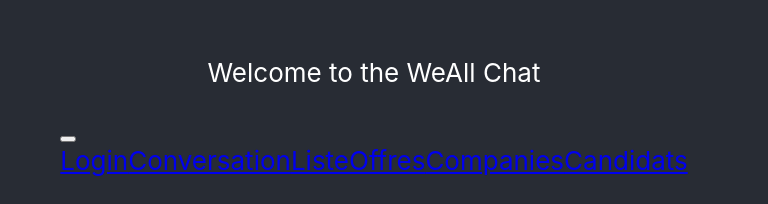
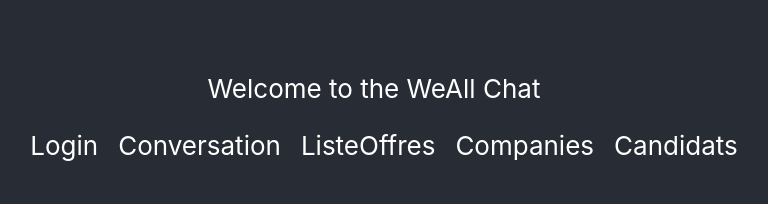
Before and after one commit to rgallay/645-1_GROUPE1, a React (Create React App) app: page /candidats in a window 1280 px wide. Shown: the part 230-434 px from the top of the page, without its empty margins (266-1034 px from the left). Built offline with nearby package versions, Linux system fonts and the light colour scheme; no server answers.

Commit message:
Adding css list, nav postulant entreprise

```diff
--- a/src/App.css
+++ b/src/App.css
@@ -36,3 +36,16 @@
         transform: rotate(360deg);
     }
 }
+
+.nav-link{
+    margin-left:20px;
+    color:white;
+    text-decoration: none;
+
+}
+.nav-link:hover{
+    color:white;
+    background-color: #6d76f7;
+    border-radius: 4px;
+    transition: all .2s ease-out;
+}
--- a/src/index.css
+++ b/src/index.css
@@ -1,15 +1,15 @@
 body {
   margin: 0;
   font-family: -apple-system, BlinkMacSystemFont, 'Segoe UI', 'Roboto', 'Oxygen',
-    'Ubuntu', 'Cantarell', 'Fira Sans', 'Droid Sans', 'Helvetica Neue',
-    sans-serif;
+  'Ubuntu', 'Cantarell', 'Fira Sans', 'Droid Sans', 'Helvetica Neue',
+  sans-serif;
   -webkit-font-smoothing: antialiased;
   -moz-osx-font-smoothing: grayscale;
 }
 
 code {
   font-family: source-code-pro, Menlo, Monaco, Consolas, 'Courier New',
-    monospace;
+  monospace;
 }
 
 .listInline ul li{
--- a/src/pages/Navigation.js
+++ b/src/pages/Navigation.js
@@ -5,7 +5,6 @@ const Navigation = () => {
         <>
         <Navbar collapseOnSelect fixed='top' expand='sm' bg='dark' variant='dark'>
             <Container>
-                <Navbar.Toggle aria-controls='responsive-navbar.nav' />
                 <Navbar.Collapse id='responsive-navbar-nav'/>
                     <Nav>
                         <Nav.Link href='/'>Login</Nav.Link>
```
Lines whose indentation alone changed are shown as unchanged.
